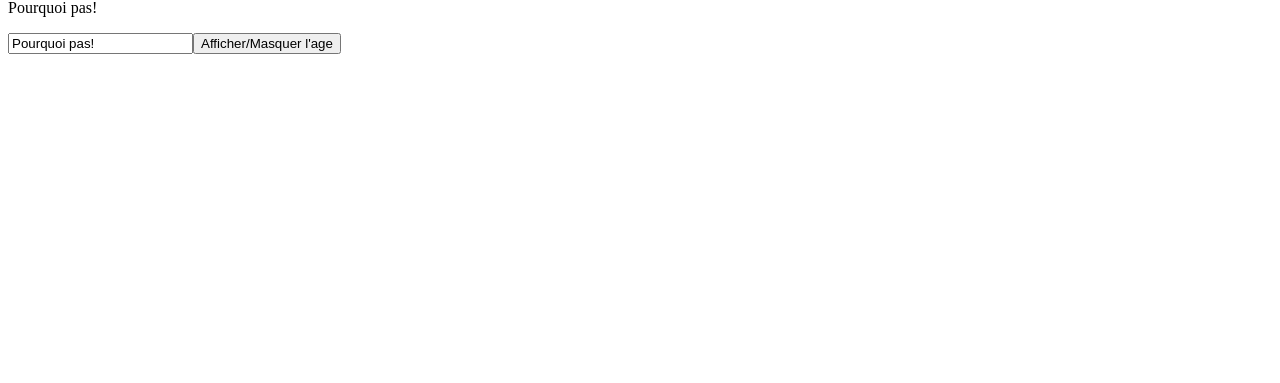
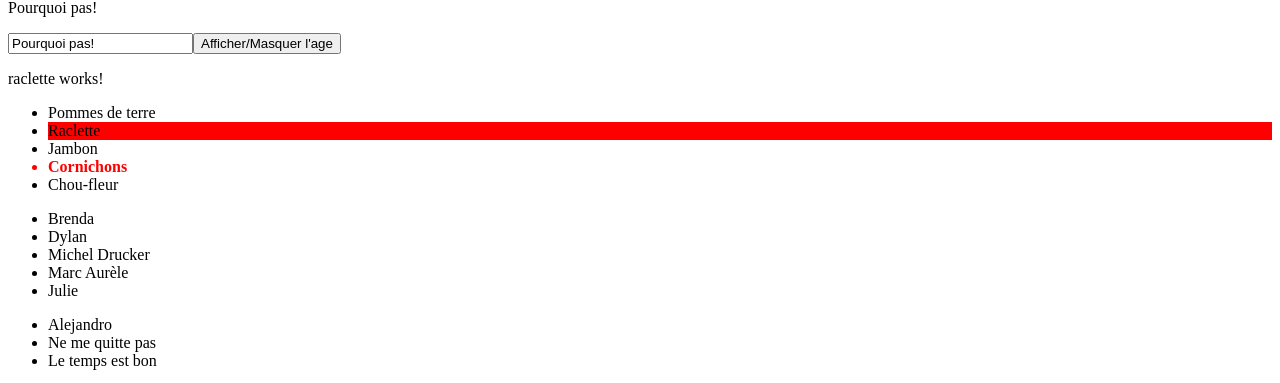
Before and after one commit to Otire82/Bienvenue-sur-le-site-d-otire-, an Angular app: page / in a window 1280 px wide. Shown: the part 776-1159 px from the top of the page. Before the commit the page ends 838 px from the top, so only its background shows below. Built offline with nearby package versions, Linux system fonts and the light colour scheme.

Commit message:
quests 03.1

```diff
--- a/src/app/app.component.html
+++ b/src/app/app.component.html
@@ -1,2 +1,3 @@
 <div><MyComponent></MyComponent></div>
 <UserProfil></UserProfil>
+<Raclette></Raclette>
--- a/src/app/app.module.ts
+++ b/src/app/app.module.ts
@@ -5,12 +5,14 @@ import { FormsModule } from '@angular/forms';
 import { AppComponent } from './app.component';
 import { MyComponentComponent } from './my-component/my-component.component';
 import { UserProfilComponent } from './user-profil/user-profil.component';
+import { RacletteComponent } from './raclette/raclette.component';
 
 @NgModule({
   declarations: [
     AppComponent,
     MyComponentComponent,
-    UserProfilComponent
+    UserProfilComponent,
+    RacletteComponent
   ],
   imports: [
     BrowserModule,
--- /dev/null
+++ b/src/app/raclette/raclette.component.css
@@ -0,0 +1,4 @@
+.vital {
+    color: red;
+    font-weight: bold;
+}
--- /dev/null
+++ b/src/app/raclette/raclette.component.html
@@ -0,0 +1,29 @@
+<p>raclette works!</p>
+
+<ul>
+    <li>Pommes de terre</li>
+    <!-- attribut directive ngStyle avec forme d'opérateur ternaire -->
+    <li [ngStyle]="{backgroundColor:isThisIngredientVital ? 'red' : 'yellow'}">Raclette</li>
+    <li>Jambon</li>
+    <!-- attribut directive ngClass -->
+    <li [ngClass]="{'vital': isThisIngredientVital}">Cornichons</li>
+    <li>Chou-fleur</li>
+</ul>
+
+<!-- ngIf le * sucre syntaxique pas visible dans console -->
+<!-- structure directive -->
+<!-- La pour la liste complète mais possible dans le li -->
+<ul *ngIf="isGuestListDisplayed">
+    <li>Brenda</li>
+    <li>Dylan</li>
+    <li>Michel Drucker</li>
+    <li>Marc Aurèle</li>
+    <li>Julie</li>
+</ul>
+
+<!-- ngFor structure directive, liste d'élément a afficher en boucle -->
+<ul>
+    <li *ngFor="let song of songList">
+        {{song}}
+    </li>
+</ul>
--- /dev/null
+++ b/src/app/raclette/raclette.component.ts
@@ -0,0 +1,20 @@
+import { Component } from '@angular/core';
+
+@Component({
+  selector: 'Raclette',
+  templateUrl: './raclette.component.html',
+  styleUrls: ['./raclette.component.css']
+})
+export class RacletteComponent  {
+title: string = 'raclette Party';
+
+// attributs directives ngClass ou ngStyle true ou false
+isThisIngredientVital: boolean = true;
+
+// structure directives ngIf true ou false
+isGuestListDisplayed: boolean = true;
+
+// structure directives ngFor
+songList: string[] = ["Alejandro", "Ne me quitte pas", "Le temps est bon"];
+
+}
```
Also changed, not shown: 1 other file (tests, documents, lock files or other folders).
